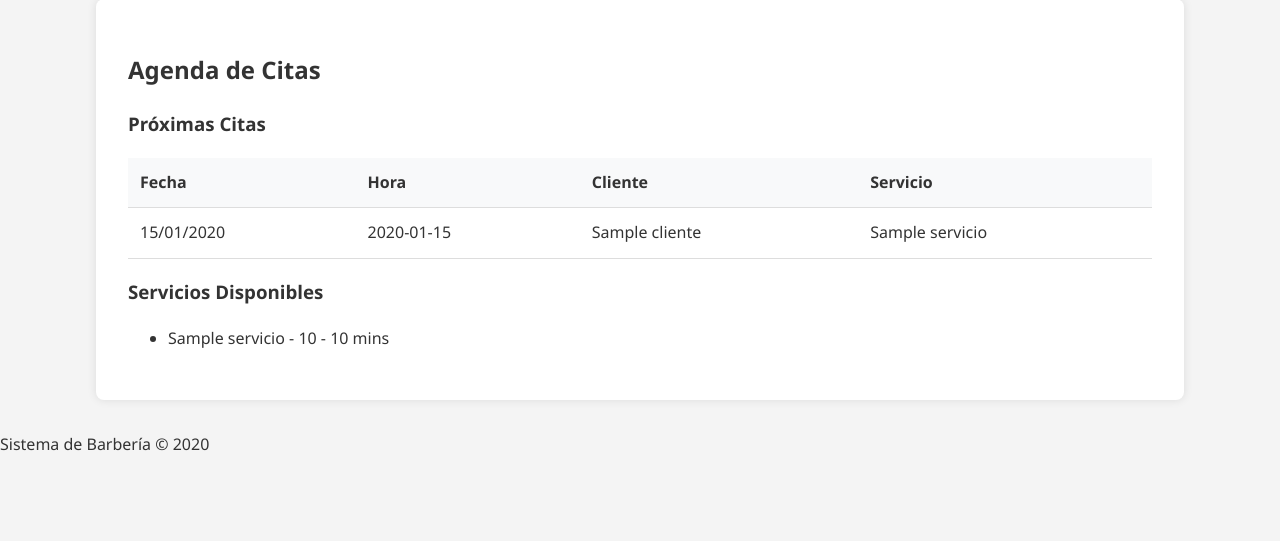
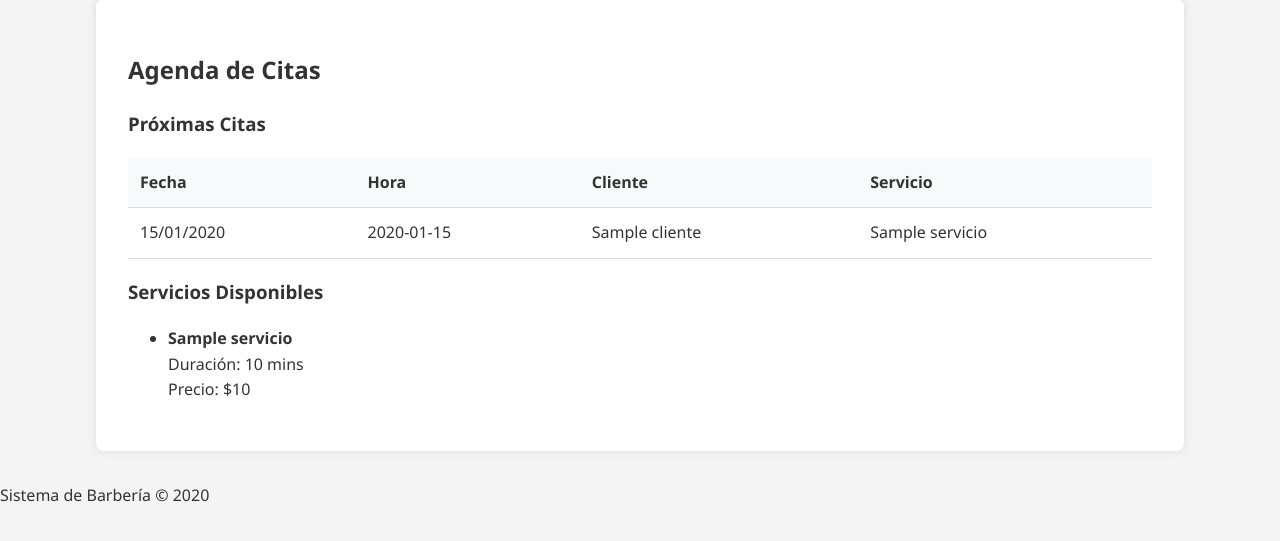
Before and after one commit to adaintel/barberia-citas, a Flask app: template templates/agenda.html in a window 1280 px wide. Shown: the part 153-694 px from the top of the page. Run offline with Flask 3, Linux system fonts and the light colour scheme; the template is opened without the code that fills it: most values are stand-ins (such as "Sample title", 1, 10 or a date in 2020); some libraries are stand-ins or nearby versions.

Commit message:
Update agenda.html
dwdwdw

```diff
--- a/templates/agenda.html
+++ b/templates/agenda.html
@@ -6,14 +6,10 @@
 <div class="container">
     <h2>Agenda de Citas</h2>
 
-    {% if error %}
-        <div class="alert alert-danger">{{ error }}</div>
-    {% endif %}
-
     <div class="row">
         <div class="col-md-8">
             <h3>Próximas Citas</h3>
-            <table class="table">
+            <table>
                 <thead>
                     <tr>
                         <th>Fecha</th>
@@ -30,6 +26,10 @@
                         <td>{{ cita.cliente }}</td>
                         <td>{{ cita.servicio }}</td>
                     </tr>
+                    {% else %}
+                    <tr>
+                        <td colspan="4">No hay citas programadas</td>
+                    </tr>
                     {% endfor %}
                 </tbody>
             </table>
@@ -37,12 +37,12 @@
 
         <div class="col-md-4">
             <h3>Servicios Disponibles</h3>
-            <ul class="list-group">
+            <ul>
                 {% for servicio in servicios %}
-                <li class="list-group-item">
-                    {{ servicio.nombre }} -
-                    {{ servicio.precio }} -
-                    {{ servicio.duracion }} mins
+                <li>
+                    <strong>{{ servicio.nombre }}</strong><br>
+                    Duración: {{ servicio.duracion }} mins<br>
+                    Precio: ${{ servicio.precio }}
                 </li>
                 {% endfor %}
             </ul>
```
